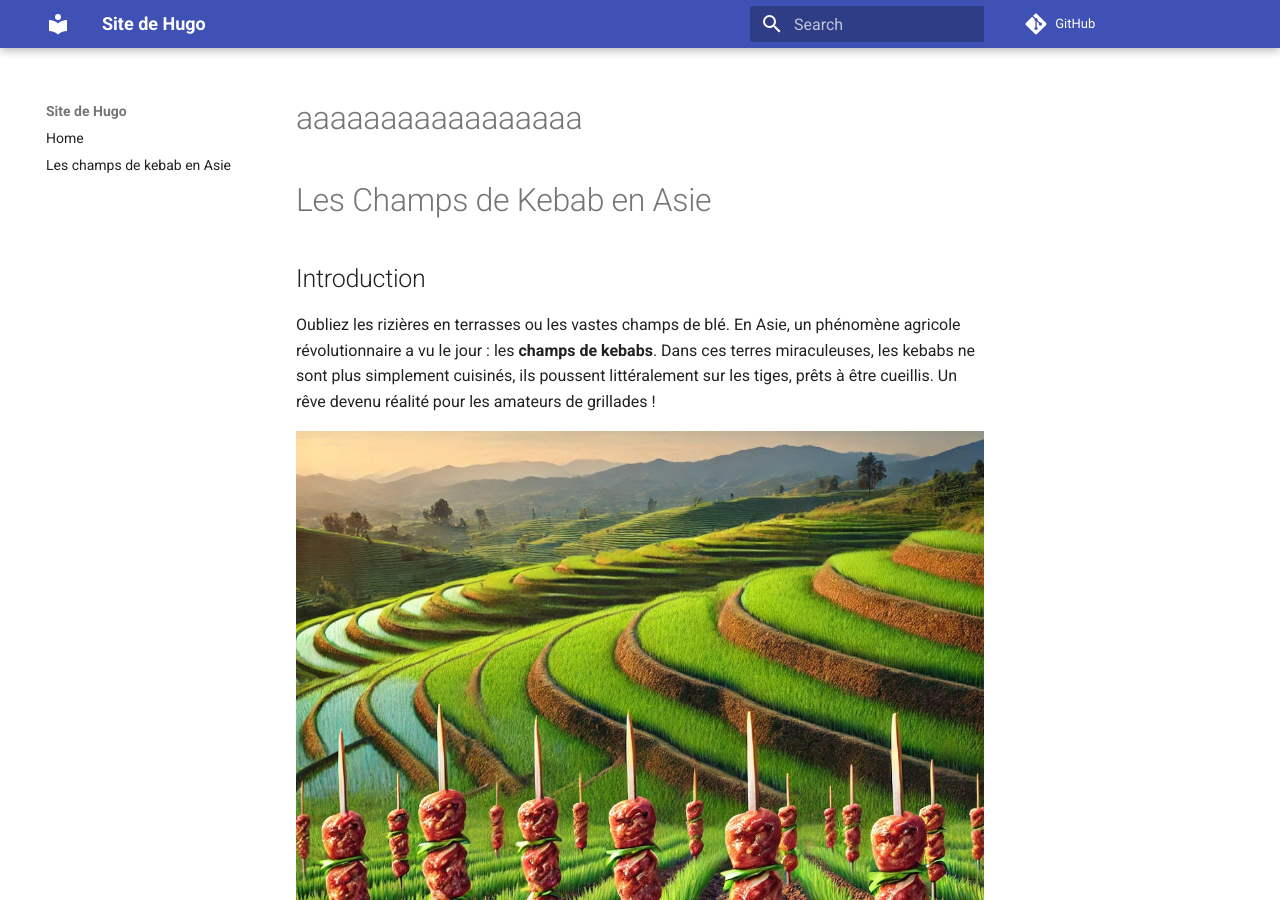
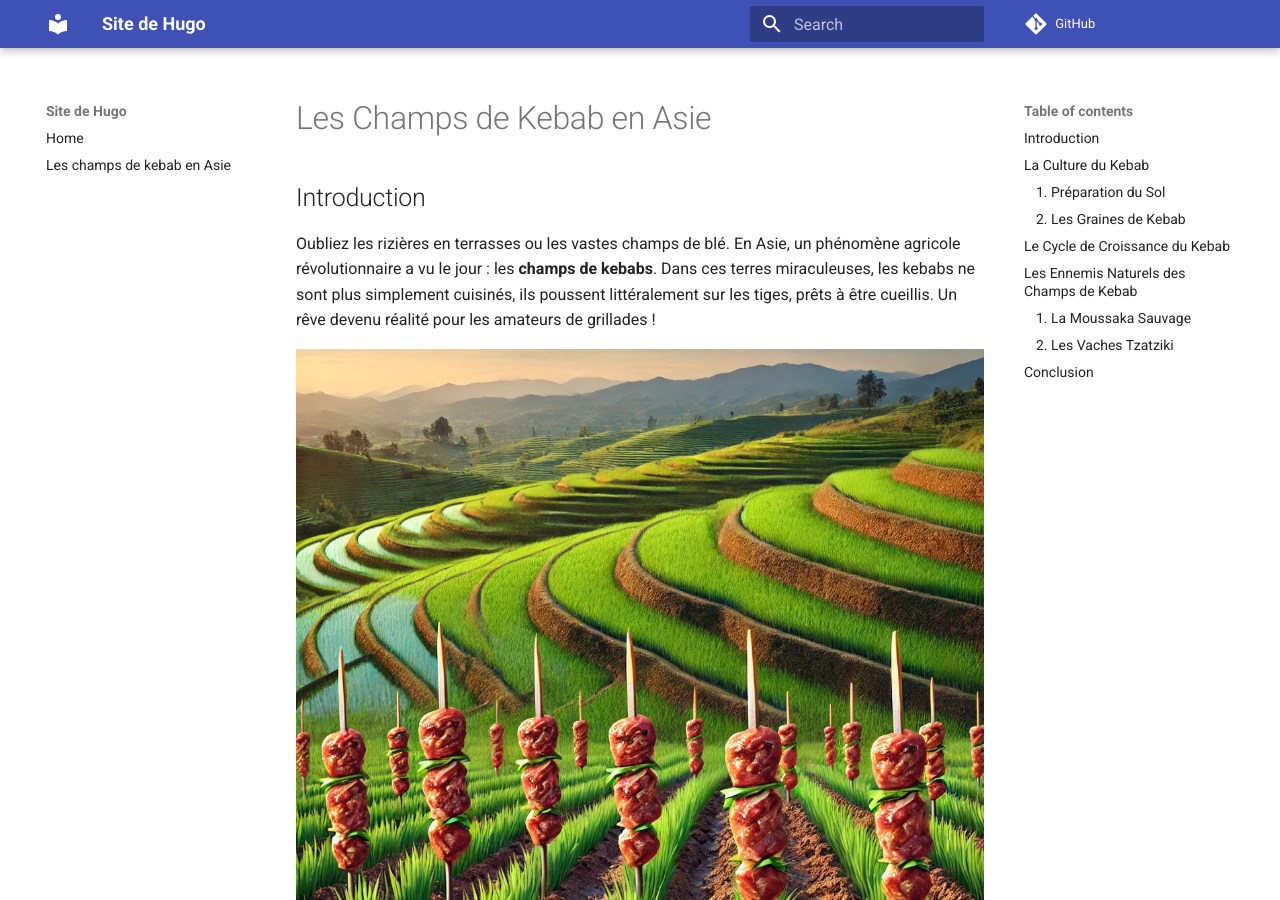
Before and after one commit to e-Tesseract/e-Tesseract.github.io, an MkDocs documentation site: the page built from docs/index2.md, in a window 1280 px wide and 900 px high. Built offline with MkDocs 1.6.1 and Material for MkDocs 9.7.7, drawn with Linux system fonts in a browser that asks for light colours; comment, search, counter and statistics services are not loaded.

Commit message:
Update index2.md

```diff
--- a/docs/index2.md
+++ b/docs/index2.md
@@ -11,7 +11,6 @@
 - frites
 
 <br> -->
-# aaaaaaaaaaaaaaaaa
 
 # Les Champs de Kebab en Asie
 
```
